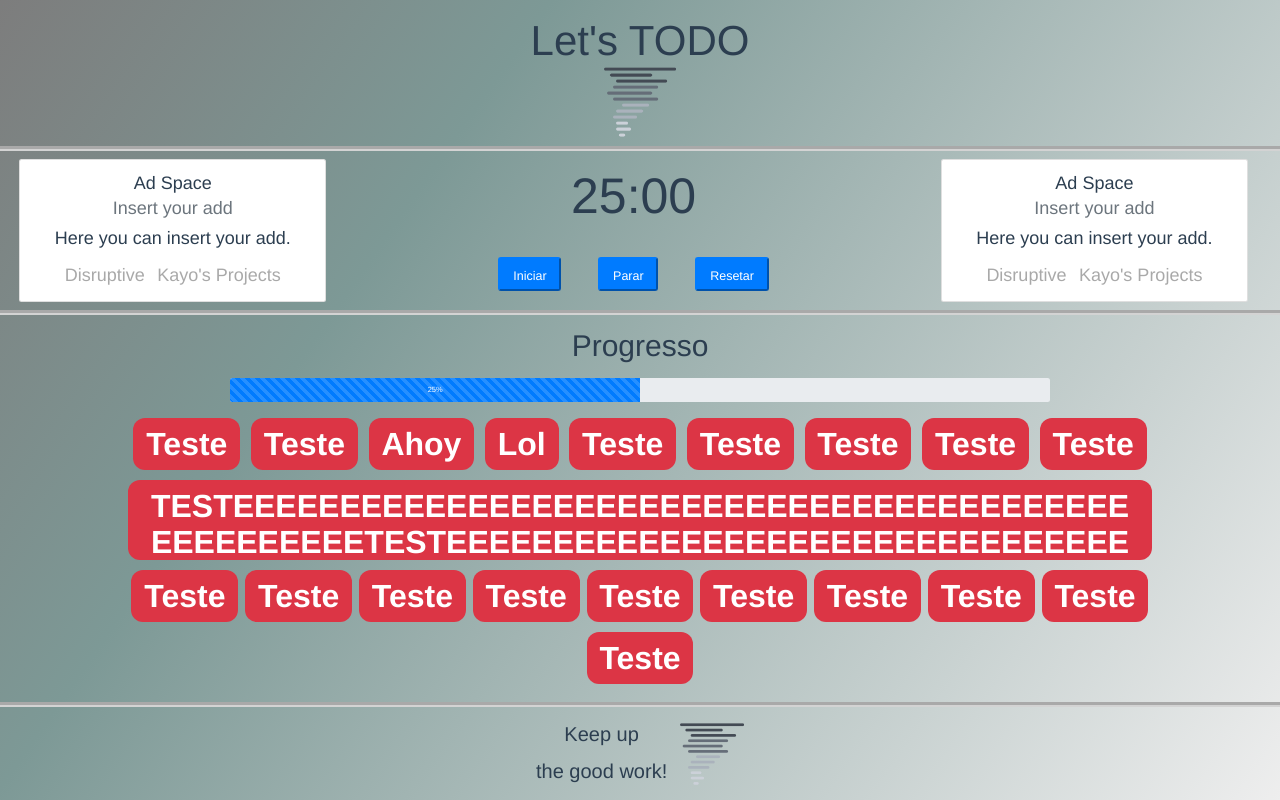
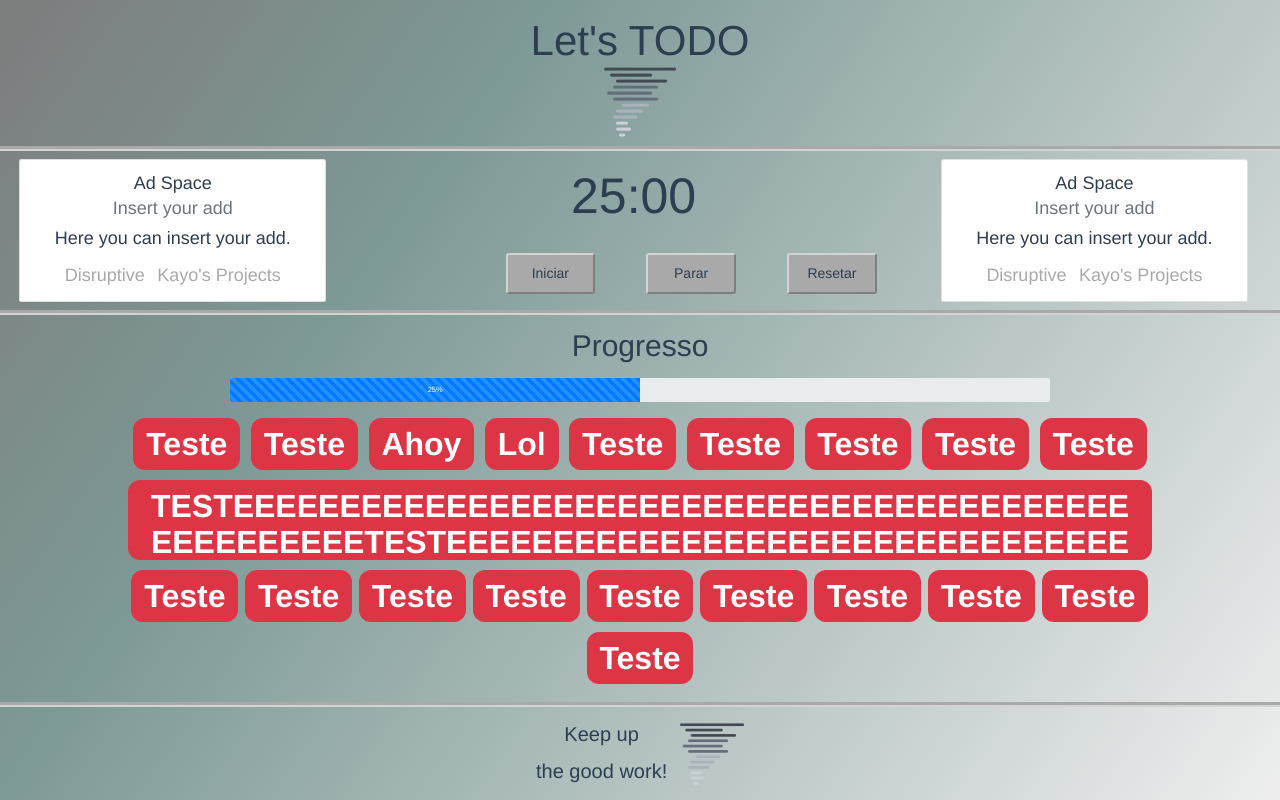
Before and after one commit to Kayofpimentel/vue-course, a Vue app in the folder desafiotodo/: page / in a window 1280 px wide. Built offline with nearby package versions, Linux system fonts and the light colour scheme.

Commit message:
Definição da lógica e estilo do timer no pomodoro. Finalização do timer e botões de controle.

```diff
--- a/desafiotodo/src/components/pomodoro.vue
+++ b/desafiotodo/src/components/pomodoro.vue
@@ -13,11 +13,11 @@
         </div>
       </div>
       <div class="col col-6">
-        <div class="pomo-timer"><p>25:00</p></div>
+        <div class="pomo-timer"><p>{{minutes+':'+seconds}}</p></div>
         <div class="pomo-control">
-          <button class="btn-primary btn-lg button">Iniciar</button>
-          <button class="btn-primary btn-lg button">Parar</button>
-          <button class="btn-primary btn-lg button">Resetar</button>
+          <button class="btn-primary btn-lg button" @click="startTimer">Iniciar</button>
+          <button class="btn-primary btn-lg button" @click="stopTimer">Parar</button>
+          <button class="btn-primary btn-lg button" @click="resetTimer">Resetar</button>
         </div>
       </div>
       <div class="col col-3">
@@ -38,7 +38,54 @@
 <script>
 export default {
   name: "Pomodoro",
-  props: {}
+  props: {},
+  data() {
+    return{
+      time: 1500000,
+      timer: false
+    }
+  },
+  methods:{
+    startTimer(){
+      const vm = this
+      if(!vm.timer){
+        vm.timer = setInterval(function(){
+          vm.time -= 1000
+          }, 1000)
+      }
+    },
+      stopTimer(){
+        const vm = this
+        clearInterval(vm.timer)
+        vm.timer = false
+      },
+      resetTimer(){
+        const vm = this
+        vm.stopTimer()
+        vm.time = 1500000
+      }
+
+  },
+  computed:{
+    minutes(){
+      const vm = this
+      let minute = Math.trunc(vm.time/60000)
+      return minute <= 10 ? '0'+minute : minute
+    },
+    seconds(){
+      const vm = this
+      let second = (vm.time - (vm.minutes * 60000))/1000
+      return second <= 10 ? '0'+second : second
+    }
+  },
+  watch:{
+    time: function(){
+      const vm = this
+      if(vm.time === 0){
+        vm.stopTimer()
+      }
+    }
+  }
 };
 </script>
 
@@ -70,9 +117,13 @@ export default {
     justify-content: space-evenly;
 
     button{
-      height: 60%;
-      margin: auto;
-      padding: 1vh 1vw ;
+      min-width: 7vw;
+      margin: 1vh 2vw;
+      background-color: var(--secondary);
+      border-color: var(--primary);
+      color: #2c3e50;
+      font-size: 1.4rem;
+      font-weight: 500;
     }
   }
 }
```
